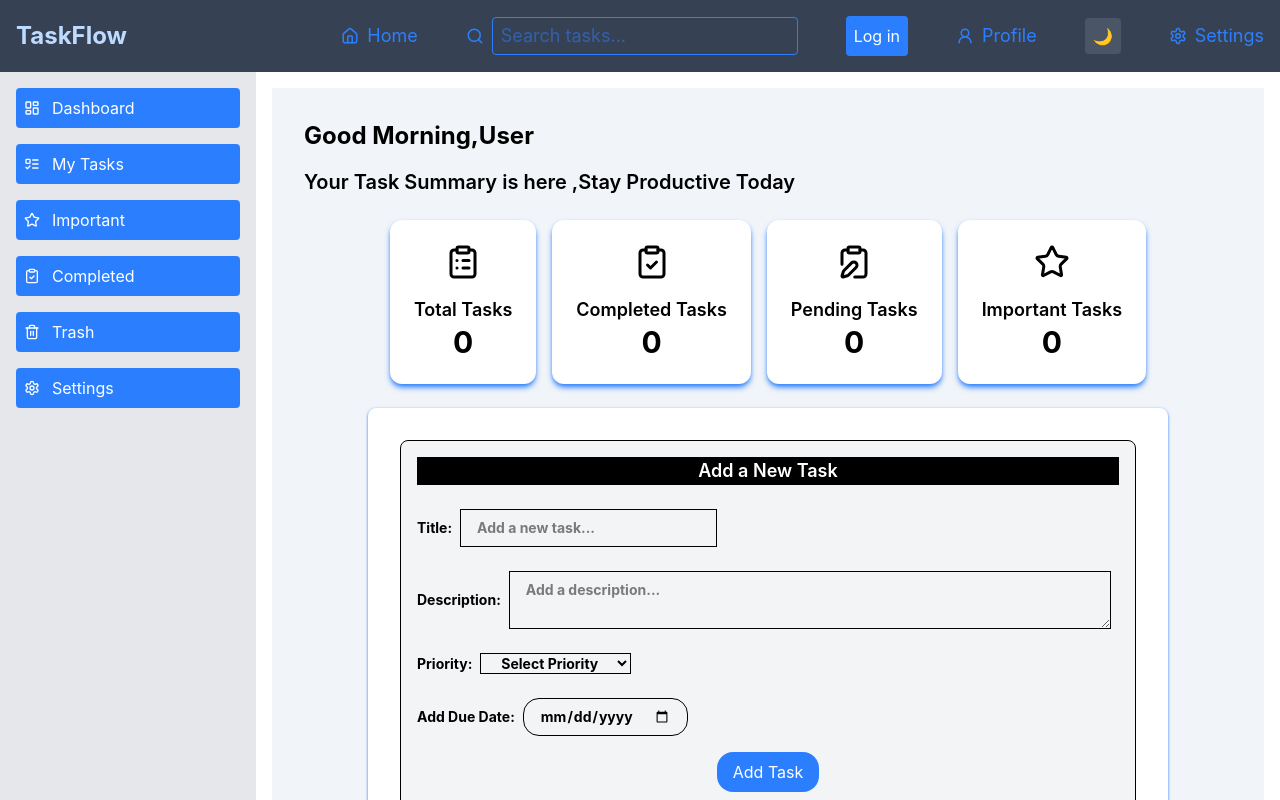
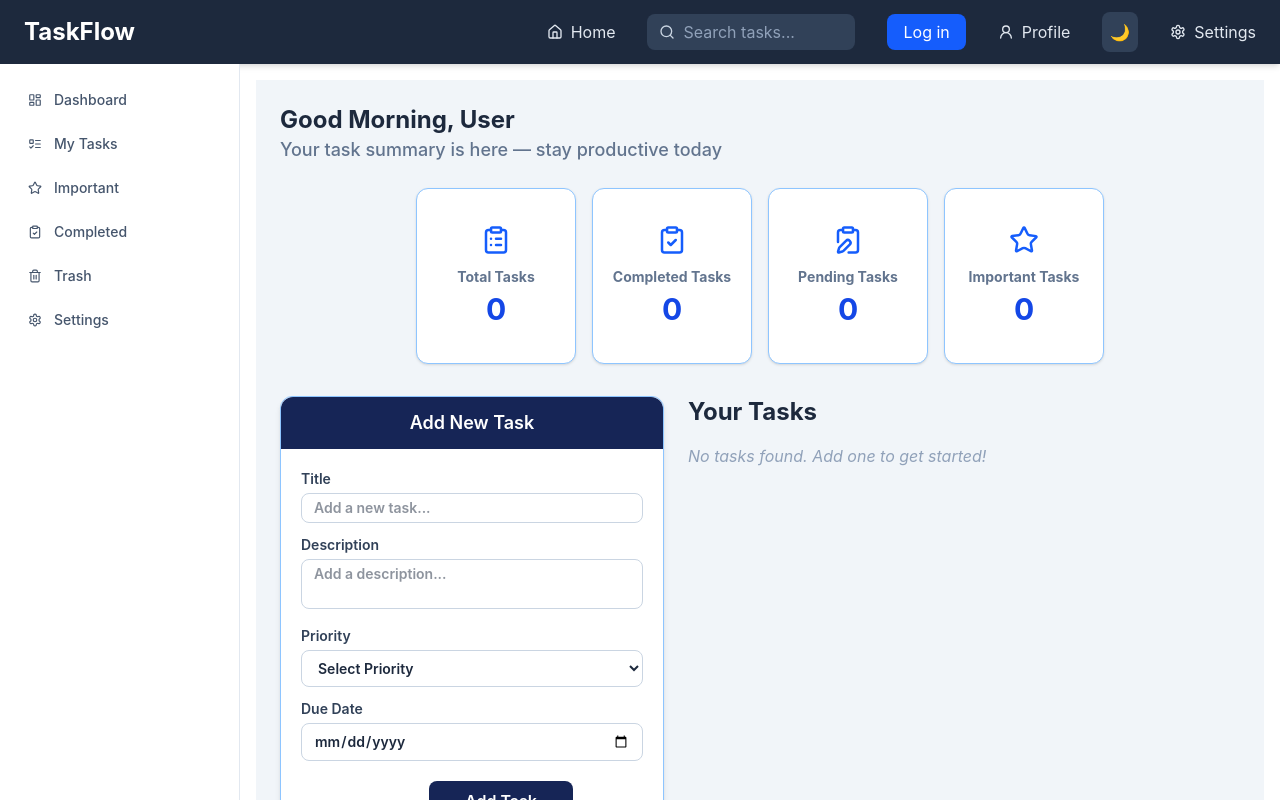
Before and after one commit to Shubham152004/taskflow, a React (Vite) app: page / in a window 1280 px wide. Shown: the top 800 px of the page. Built offline with nearby package versions, Linux system fonts and the light colour scheme.

Commit message:
Implement task filtering with navbar search

```diff
--- a/src/App.jsx
+++ b/src/App.jsx
@@ -1,10 +1,13 @@
 import MainLayout from './layouts/MainLayout';
 import Dashboard from './pages/Dashboard';
+import { useState } from 'react';
 
 function App() {
+  const [searchTask, setSearchTask] = useState("");
+
   return (
-    <MainLayout>
-      <Dashboard />
+    <MainLayout searchTask={searchTask} setSearchTask={setSearchTask}>
+      <Dashboard searchTask={searchTask} />
     </MainLayout>
   );
 }
--- a/src/components/Footer.jsx
+++ b/src/components/Footer.jsx
@@ -1,7 +1,9 @@
 export default function Footer() {
     return (
         <footer className="bg-gray-800 p-4 text-white">
-            Footer
+            <div className="text-center text-sm">
+                &copy; {new Date().getFullYear()} TaskFlow. All rights reserved.
+            </div>
         </footer>
     );
 }
--- a/src/components/Navbar.jsx
+++ b/src/components/Navbar.jsx
@@ -1,24 +1,39 @@
 import { LuHouse,LuSearch,LuSettings,LuPhone,LuUserRound, } from "react-icons/lu";
 
-export default function Navbar() {
+export default function Navbar({ searchTask, setSearchTask }) {
 
     const navList = (
         <ul className="flex items-center gap-12">
             <li><a href="#" className="text-blue-500 items-center text-lg flex gap-2 hover:text-gray-300"><LuHouse/>Home</a></li>
-            <li><div className="text-blue-500 items-center  text-lg flex gap-2 hover:text-gray-300 "><LuSearch/><input type="text" placeholder="Search tasks..."className="border rounded px-2 py-1"/></div></li>
+            <li><div className="text-blue-500 items-center  text-lg flex gap-2 hover:text-gray-300 "><LuSearch/><input type="text" placeholder="Search tasks..." value={searchTask} onChange={(e) => setSearchTask(e.target.value)} className="border rounded px-2 py-1"/></div></li>
             <li><button className="bg-blue-500 text-white rounded p-2 hover:bg-blue-600">Log in</button></li>
             <li><a href="#" className="text-blue-500 items-center  text-lg flex gap-2 hover:text-gray-300"><LuUserRound/>Profile</a></li>
             <li><a href="#" className="bg-gray-600 text-white rounded p-2 hover:bg-black">🌙</a></li>
             <li><a href="#" className="text-blue-500 items-center  text-lg flex gap-2 hover:text-gray-300"><LuSettings/>Settings</a></li>
         </ul>
+    );
 
-    )
+    const handleDarkModeToggle = () => {
+        document.documentElement.classList.toggle('dark');
+    };
+
+
     return (
-        <nav className="bg-gray-700 flex justify-between gap-x-12 items-center p-4">
-            <div><a href="#" className="text-blue-200 text-2xl font-bold flex items-center hover:text-gray-300">TaskFlow</a></div>
-            <div className="flex justify-between items-center">
-                {navList}
+        <nav className="bg-slate-800 flex justify-between items-center px-6 py-3 shadow-md">
+        <a href="#" className="text-white text-2xl font-bold flex items-center gap-1">TaskFlow</a>
+        <ul className="flex items-center gap-8">
+        <li><a href="#" className="text-slate-200 flex items-center gap-2 hover:text-blue-400 transition-colors"><LuHouse/>Home</a></li>
+        <li>
+            <div className="flex items-center gap-2 bg-slate-700 rounded-lg px-3 py-1.5">
+                <LuSearch className="text-slate-300"/>
+                <input type="text" placeholder="Search tasks..." value={searchTask} onChange={(e) => setSearchTask(e.target.value)} className="bg-transparent text-white placeholder-slate-400 outline-none w-40"/>
             </div>
-        </nav>
+        </li>
+        <li><button className="bg-blue-600 text-white rounded-lg px-4 py-1.5 hover:bg-blue-700 transition-colors">Log in</button></li>
+        <li><a href="#" className="text-slate-200 flex items-center gap-2 hover:text-blue-400 transition-colors"><LuUserRound/>Profile</a></li>
+        <li><button onClick={handleDarkModeToggle} className="bg-slate-700 text-white rounded-lg p-2 hover:bg-slate-600 transition-colors">🌙</button></li>
+        <li><a href="#" className="text-slate-200 flex items-center gap-2 hover:text-blue-400 transition-colors"><LuSettings/>Settings</a></li>
+    </ul>
+</nav>
     );
 }
--- a/src/components/SearchBar.jsx
+++ b/src/components/SearchBar.jsx
@@ -0,0 +1,17 @@
+export default function SearchBar({ searchTask, setSearchTask }) {
+    const handleSearchChange = (e) => {
+        setSearchTask(e.target.value);
+    };
+
+    return (
+        <div className="mb-4">
+            <input
+                type="text"
+                placeholder="Search tasks..."
+                value={searchTask}
+                onChange={handleSearchChange}
+                className="border border-gray-300 rounded-md py-2 px-4 focus:outline-none focus:ring-2 focus:ring-blue-500"
+            />
+        </div>
+    );
+}
--- a/src/components/Sidebar.jsx
+++ b/src/components/Sidebar.jsx
@@ -2,13 +2,19 @@ import { LuLayoutDashboard, LuListTodo,LuStar,LuTrash2,LuSettings, LuClipboardCh
 
 export default function Sidebar() {
     return (
-        <aside className="flex flex-col bg-gray-200 p-4 w-64">
-            <button className="flex items-center gap-3 bg-blue-500 text-white rounded p-2 mb-4 hover:bg-blue-600"><LuLayoutDashboard/>Dashboard</button>
-            <button className="flex items-center gap-3 bg-blue-500 text-white rounded p-2 mb-4 hover:bg-blue-600"><LuListTodo/>My Tasks</button>
-            <button className="flex items-center gap-3 bg-blue-500 text-white rounded p-2 mb-4 hover:bg-blue-600"><LuStar/>Important</button>
-            <button className="flex items-center gap-3 bg-blue-500 text-white rounded p-2 mb-4 hover:bg-blue-600"><LuClipboardCheck/>Completed</button>
-            <button className="flex items-center gap-3 bg-blue-500 text-white rounded p-2 mb-4 hover:bg-blue-600"><LuTrash2/>Trash</button>
-            <button className="flex items-center gap-3 bg-blue-500 text-white rounded p-2 mb-4 hover:bg-blue-600"><LuSettings/>Settings</button>
-        </aside>
+        <aside className="flex flex-col bg-white border-r border-slate-200 p-4 w-60 gap-1">
+    {[
+        { icon: <LuLayoutDashboard/>, label: "Dashboard" },
+        { icon: <LuListTodo/>, label: "My Tasks" },
+        { icon: <LuStar/>, label: "Important" },
+        { icon: <LuClipboardCheck/>, label: "Completed" },
+        { icon: <LuTrash2/>, label: "Trash" },
+        { icon: <LuSettings/>, label: "Settings" },
+    ].map((item) => (
+        <button key={item.label} className="flex items-center gap-3 text-slate-600 rounded-lg px-3 py-2.5 hover:bg-blue-50 hover:text-blue-600 transition-colors text-sm font-medium">
+            {item.icon}{item.label}
+        </button>
+    ))}
+</aside>
     );
 }
--- a/src/components/StatsCard.jsx
+++ b/src/components/StatsCard.jsx
@@ -1,10 +1,9 @@
-export default function StatsCard({ title, value,icon }) {
+export default function StatsCard({ title, value, icon }) {
     return (
-        <div className="flex flex-col items-center bg-white p-6 rounded-xl shadow-md hover:shadow-lg shadow-blue-500 transition-shadow duration-100">
-            <div className="text-4xl mb-4">{icon}</div>
-            <h3 className="text-lg font-semibold">{title}</h3>
-            <p className="text-3xl font-bold">{value}</p>
-
+        <div className="flex flex-col items-center justify-center w-40 h-44 bg-white p-4 rounded-xl shadow-sm hover:shadow-lg border border-blue-300 transition-shadow duration-200">
+            <div className="text-3xl mb-3 text-blue-600">{icon}</div>
+            <h3 className="text-sm font-bold text-slate-500 text-center">{title}</h3>
+            <p className="text-3xl font-bold text-blue-700 mt-1">{value}</p>
         </div>
     );
 }
--- a/src/components/TodoCard.jsx
+++ b/src/components/TodoCard.jsx
@@ -1,15 +1,42 @@
 
 export default function TodoCard({ id, title, description, priority, dueDate, isCompleted, onDelete, onEdit, onToggleComplete }) {
+    const priorityStyles = {
+        high: "bg-red-100 text-red-700 border border-red-300",
+        medium: "bg-yellow-100 text-yellow-700 border border-yellow-300",
+        low: "bg-green-100 text-green-700 border border-green-300",
+    };
+
     return (
-        <div className="bg-white p-4 rounded-lg shadow-md hover:shadow-lg transition-shadow duration-300">
-            <h3 className="text-lg font-semibold mb-2">{title}</h3>
-            <p className="text-gray-600 mb-2">{description}</p>
-            <p className="text-sm text-gray-500 mb-2">Priority: {priority}</p>
-            <p className="text-sm text-gray-500">Due Date: {dueDate}</p>
-            <div className="flex gap-3 mt-4">
-                <button onClick={onToggleComplete} className="bg-blue-500 text-white rounded p-2 hover:bg-blue-600">{isCompleted ? "Mark as Incomplete" : "Mark as Completed"}</button>
-                <button onClick={onEdit} className="bg-blue-500 text-white rounded p-2 hover:bg-yellow-600">Edit</button>
-                <button onClick={onDelete} className="bg-red-500 text-white rounded p-2 hover:bg-red-600">Delete</button>
+        <div className={`w-full bg-white p-5 rounded-xl shadow-md hover:shadow-lg transition-shadow duration-300 border-l-4 ${isCompleted ? "border-green-400 opacity-60" : "border-blue-400"}`}>
+            <div className="flex justify-between items-start mb-2">
+                <h3 className={`text-lg font-semibold text-slate-800 ${isCompleted ? "line-through text-slate-400" : ""}`}>
+                    {title}
+                </h3>
+                {priority && (
+                    <span className={`text-xs font-semibold px-2 py-1 rounded-full capitalize ${priorityStyles[priority] || "bg-gray-100 text-gray-600"}`}>
+                        {priority}
+                    </span>
+                )}
+            </div>
+
+            <p className={`text-sm text-slate-600 mb-3 ${isCompleted ? "line-through text-slate-400" : ""}`}>
+                {description}
+            </p>
+
+            {dueDate && (
+                <p className="text-xs text-slate-500 mb-4">📅 Due: {dueDate}</p>
+            )}
+
+            <div className="flex gap-2 flex-wrap">
+                <button onClick={onToggleComplete} className={`text-sm px-3 py-1.5 rounded-lg font-medium transition-colors ${isCompleted ? "bg-slate-200 text-slate-700 hover:bg-slate-300" : "bg-green-600 text-white hover:bg-green-700"}`}>
+                    {isCompleted ? "Mark Incomplete" : "Mark Complete"}
+                </button>
+                <button onClick={onEdit} className="text-sm px-3 py-1.5 rounded-lg font-medium bg-blue-500 text-white hover:bg-blue-600 transition-colors">
+                    Edit
+                </button>
+                <button onClick={onDelete} className="text-sm px-3 py-1.5 rounded-lg font-medium bg-red-500 text-white hover:bg-red-600 transition-colors">
+                    Delete
+                </button>
             </div>
         </div>
     );
--- a/src/components/TodoForm.jsx
+++ b/src/components/TodoForm.jsx
@@ -17,6 +17,10 @@ export default function TodoForm({ onAddTodo,editingTask,onEditTodo,setEditingTa
             onEditTodo(editingTask.id, { title, description, priority, dueDate });
             setEditingTask(null);
         }else {
+            if (!title || !dueDate)  {
+                alert("Please fill in a title and due date for the task.");
+                return;
+            }
             onAddTodo({ id: Date.now(), title, description, priority, dueDate, isCompleted: false });
         }
     }
@@ -36,17 +40,39 @@ export default function TodoForm({ onAddTodo,editingTask,onEditTodo,setEditingTa
     }, [editingTask]);
 
     return(
-        <form onSubmit={handleSubmit} className="flex flex-col gap-2 m-4 p-4 border rounded-lg bg-gray-100">
-            <div className=" flex bg-black text-white text-lg font-calibri justify-center font-semibold mb-2">Add a New Task</div>
-            <div className="text-sm font-bold">Title:<input type="text" name="title" placeholder="Add a new task..." className="flex-1 border px-4 py-2 m-2 outline-none" value={title} onChange={(e) => setTitle(e.target.value)} /></div>
-            <div className="text-sm flex items-center font-bold">Description:<textarea name="description" className="flex-1 border px-4 py-2 m-2 outline-none " placeholder="Add a description..." value={description} onChange={(e) => setDescription(e.target.value)} /></div>
-            <div className="text-sm font-bold">Priority:<select name="priority" className="border px-4 m-2 outline-none" value={priority} onChange={(e) => setPriority(e.target.value)}>        <option value="">Select Priority</option>
+    <form onSubmit={handleSubmit} className="flex flex-col gap-3 p-5 shadow-md hover:shadow-lg transition-shadow rounded-xl bg-white border border-blue-300">
+        <div className="bg-blue-950 -mx-5 -mt-5 mb-2 px-5 py-3 rounded-t-xl text-white text-lg font-semibold text-center">
+            {editingTask ? "Edit Task" : "Add New Task"}
+        </div>
+
+        <label className="text-sm font-semibold text-slate-700">
+            Title
+            <input type="text" name="title" placeholder="Add a new task..." className="w-full border border-slate-300 rounded-lg bg-white text-slate-800 px-3 py-1 mt-1 outline-none focus:ring-2 focus:ring-blue-400" value={title} onChange={(e) => setTitle(e.target.value)} />
+        </label>
+
+        <label className="text-sm font-semibold text-slate-700">
+            Description
+            <textarea name="description" rows={2} className="w-full border border-slate-300 rounded-lg bg-white text-slate-800 px-3 py-1 mt-1 outline-none focus:ring-2 focus:ring-blue-400 resize-none" placeholder="Add a description..." value={description} onChange={(e) => setDescription(e.target.value)} />
+        </label>
+
+        <label className="text-sm font-semibold text-slate-700">
+            Priority
+            <select name="priority" className="w-full border border-slate-300 rounded-lg bg-white text-slate-800 px-3 py-2 mt-1 outline-none focus:ring-2 focus:ring-blue-400" value={priority} onChange={(e) => setPriority(e.target.value)}>
+                <option value="">Select Priority</option>
                 <option value="low">Low</option>
                 <option value="medium">Medium</option>
                 <option value="high">High</option>
-            </select></div>
-            <div className="text-sm font-bold">Add Due Date:<input type="date" name="dueDate" className="border rounded-2xl px-4 py-2 m-2 outline-none" value={dueDate} onChange={(e) => setDueDate(e.target.value)} /></div>
-            <button type="submit" className="flex justify-center w-fit self-center items-center bg-blue-500 text-white rounded-2xl px-4 py-2 hover:bg-blue-600">{editingTask ? "Update Task" : "Add Task"}</button>
-        </form>
-    )
+            </select>
+        </label>
+
+        <label className="text-sm font-semibold text-slate-700">
+            Due Date
+            <input type="date" name="dueDate" className="w-full border border-slate-300 rounded-lg bg-white text-slate-800 px-3 py-2 mt-1 outline-none focus:ring-2 focus:ring-blue-400" value={dueDate} onChange={(e) => setDueDate(e.target.value)} />
+        </label>
+
+        <button type="submit" className="flex justify-center items-center w-36 mt-2 mx-32  bg-blue-950 font-semibold text-white rounded-lg py-2 hover:bg-blue-700 transition-colors">
+            {editingTask ? "Update Task" : "Add Task"}
+        </button>
+    </form>
+)
 }
--- a/src/layouts/MainLayout.jsx
+++ b/src/layouts/MainLayout.jsx
@@ -1,12 +1,16 @@
 import Navbar from "../components/Navbar";
 import Sidebar from "../components/Sidebar";
 import Footer from "../components/Footer";
+import { useState } from "react";
 
-export default function MainLayout({ children }) {
+
+
+export default function MainLayout({ children,searchTask,setSearchTask }) {
+
     return (
         <div className="flex flex-col min-h-screen">
-            <Navbar />
-            <div className="flex flex-1">
+            <Navbar searchTask={searchTask} setSearchTask={setSearchTask} />
+            <div className="flex flex-1 min-h-screen">
                 <Sidebar />
                 <main className="flex-1 p-4">
                     {children}
--- a/src/pages/Dashboard.jsx
+++ b/src/pages/Dashboard.jsx
@@ -4,7 +4,8 @@ import TodoForm from "../components/TodoForm";
 import { useState,useEffect } from "react";
 import TodoCard from "../components/TodoCard";
 
-export default function Dashboard() {
+
+export default function Dashboard({ searchTask}) {
 
     const [tasks,setTasks] = useState(() => {
         const savedTasks = localStorage.getItem("tasks");
@@ -12,7 +13,16 @@ export default function Dashboard() {
     });
     const [editingTask,setEditingTask] = useState(null);
 
-
+    const filteredTasks= tasks.filter((task) => {
+        const search = searchTask.toLowerCase();
+        console.log("searchTask:", searchTask,task);
+        return (
+            task.title.toLowerCase().includes(search) ||
+            task.description.toLowerCase().includes(search) ||
+            task.priority.toLowerCase().includes(search) ||
+            task.dueDate.toLowerCase().includes(search)
+        );
+    });
 
     useEffect(() => {
         localStorage.setItem("tasks", JSON.stringify(tasks));
@@ -44,25 +54,47 @@ export default function Dashboard() {
     }
 
     return (
-        <div className="min-h-screen bg-slate-100 p-8">
-        <h3 className="text-2xl font-bold mb-4">Good Morning,User</h3>
-        <h3 className="text-xl font-semibold mb-4">Your Task Summary is here ,Stay Productive Today</h3>
-        <div className=" flex items-center justify-center gap-4 m-6">
+    <div className="min-h-screen bg-slate-100 p-4 md:p-6">
+        <h3 className="text-2xl font-bold text-slate-800">Good Morning, User</h3>
+        <h3 className="text-lg font-medium text-slate-500 mb-6">Your task summary is here — stay productive today</h3>
+
+        <div className="flex items-center justify-center gap-4 flex-wrap my-4">
             <StatsCard title="Total Tasks" value={tasks.length} icon={<LuClipboardList/>} />
             <StatsCard title="Completed Tasks" value={tasks.filter(t => t.isCompleted).length} icon={<LuClipboardCheck />} />
             <StatsCard title="Pending Tasks" value={tasks.filter(t => !t.isCompleted).length} icon={<LuClipboardPen />} />
             <StatsCard title="Important Tasks" value={tasks.filter(t => t.priority === "high").length} icon={<LuStar />} />
         </div>
-        <div className=" flex flex-col  justify-center gap-8 mx-16 shadow hover:shadow-lg shadow-blue-500 transition-shadow duration-100 rounded-lg bg-white p-4">
-            <TodoForm onAddTodo={addTodo} editingTask={editingTask} onEditTodo={editTodo} setEditingTask={setEditingTask} />
-            <h2 className="flex self-center text-2xl font-bold mb-4">Your Tasks List</h2>
-            {tasks.map((task,index) => (
-                <div key={task.id} className="flex flex-col gap-2 border rounded-2xl p-4 bg-amber-50">
-                    <div className="text-lg font-semibold">Task {index + 1}</div>
-                    <TodoCard id={task.id} title={task.title} description={task.description} priority={task.priority} dueDate={task.dueDate} isCompleted={task.isCompleted} onDelete={() => deleteTodo(task.id)} onToggleComplete={() => toggleComplete(task.id, task.isCompleted )} onEdit={() => setEditingTask(task)} />
-                </div>
-            ))}
+
+        <div className="flex flex-col lg:flex-row gap-6 mt-8">
+            <div className="lg:w-96 shrink-0">
+                <TodoForm onAddTodo={addTodo} editingTask={editingTask} onEditTodo={editTodo} setEditingTask={setEditingTask} />
+            </div>
+
+
+            <div className="flex-1">
+                <h2 className="text-2xl font-bold mb-4 text-slate-800">Your Tasks</h2>
+                {filteredTasks.length === 0 ? (
+                    <p className="text-slate-400 italic">No tasks found. Add one to get started!</p>
+                ) : (
+                    <div className="grid grid-cols-1 sm:grid-cols-2 xl:grid-cols-3 gap-4">
+                        {filteredTasks.map((task) => (
+                            <TodoCard
+                                key={task.id}
+                                id={task.id}
+                                title={task.title}
+                                description={task.description}
+                                priority={task.priority}
+                                dueDate={task.dueDate}
+                                isCompleted={task.isCompleted}
+                                onDelete={() => deleteTodo(task.id)}
+                                onToggleComplete={() => toggleComplete(task.id, task.isCompleted)}
+                                onEdit={() => setEditingTask(task)}
+                            />
+                        ))}
+                    </div>
+                )}
+            </div>
         </div>
-        </div>
-    );
+    </div>
+);
 }
```
